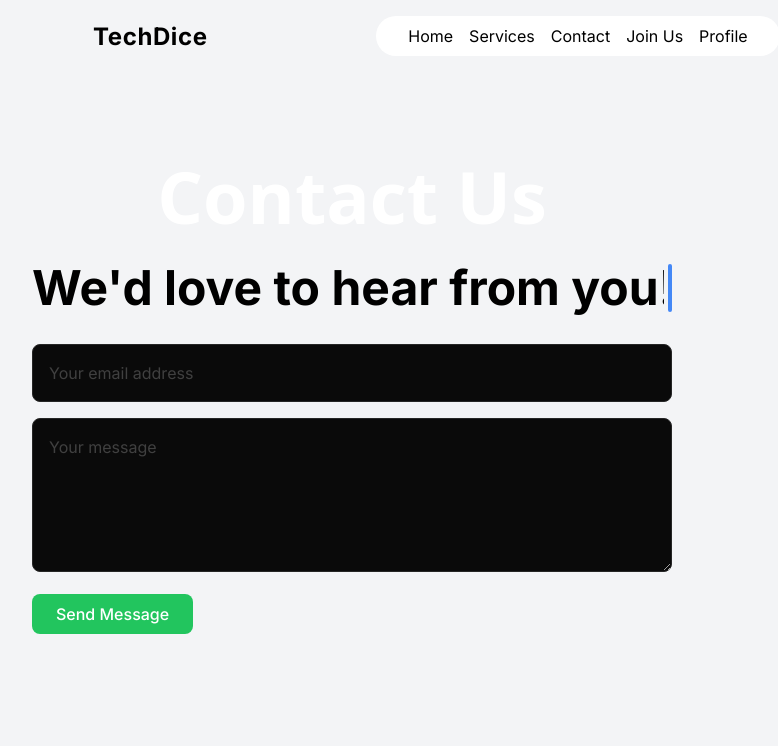
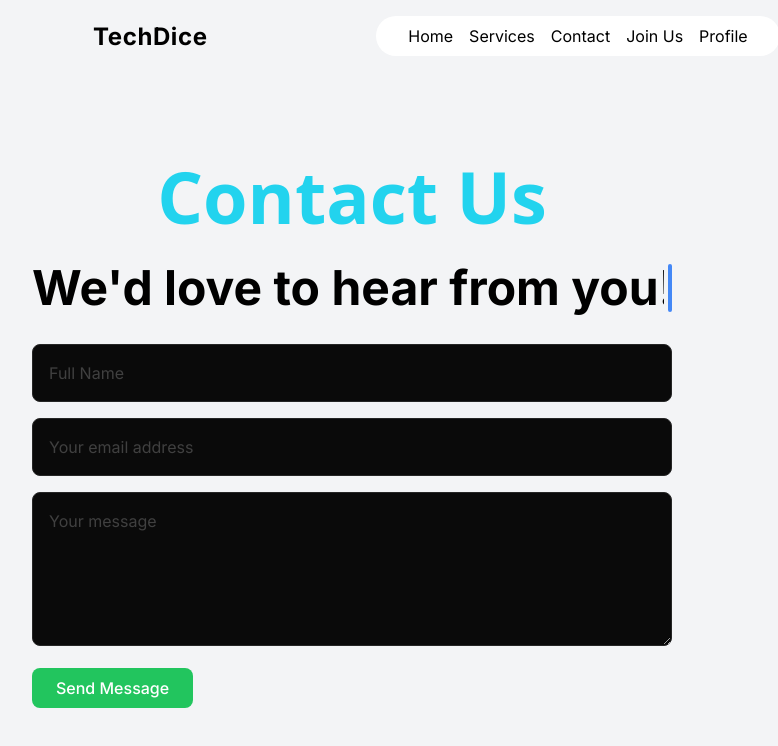
Before and after one commit to ananyajain10/naxrApp, a Next.js app: page /contact in a window 1280 px wide. Shown: the top 746 px of the page, without its empty margins (288-1066 px from the left). Built offline with nearby package versions, Linux system fonts and the light colour scheme.

Commit message:
modify feedback page to have name input and modify UI

```diff
--- a/src/app/contact/page.tsx
+++ b/src/app/contact/page.tsx
@@ -1,6 +1,7 @@
 "use client";
 import { TypewriterEffectSmooth } from "@/components/ui/typewriter-effect";
-
+import { ToastContainer, toast } from 'react-toastify';
+import 'react-toastify/dist/ReactToastify.css';
 import React, { FormEvent, useState } from 'react';
 
 const words = [
@@ -27,24 +28,27 @@ const words = [
 
 
 function ContactUs() {
-  const [email, setEmail] = useState('');
-  const [message, setMessage] = useState('');
+  const [feedBack, setFeedBack] = useState({
+    name: '',
+    email: '',
+    message: ''
+  });
+
 
   const handleSubmit = (event: FormEvent<HTMLFormElement>) => {
     event.preventDefault();
-    setEmail('');
-    setMessage('');
+    toast.success(`FeedBack Submitted Successfully`);
     alert('Message sent! THANK YOU!');
-    console.log('Submitted:', { email, message });
+    console.log('Submitted:', feedBack);
   };
 
   return (
     <div className="min-h-screen bg-gray-100 dark:bg-blue-950 py-12 pt-36 relative">
-
+        <ToastContainer />
       <div className="max-w-2xl mx-auto p-4 relative z-10">
 
         {/* Add relative and z-10 to bring content to the front */}
-        <h1 className="text-lg md:text-7xl text-center font-sans font-bold mb-8 text-white">
+        <h1 className="text-lg md:text-7xl text-center font-sans font-bold mb-8 text-cyan-400">
           Contact Us
         </h1>
 
@@ -52,18 +56,26 @@ function ContactUs() {
 
         <form onSubmit={handleSubmit} className="space-y-4 mt-4">
           <input
+            type="name"
+            value={feedBack.name}
+            onChange={(e) => setFeedBack({...feedBack, name: e.target.value})}
+            placeholder="Full Name"
+            className="rounded-lg border border-neutral-800 focus:ring-2 focus:ring-teal-500 w-full p-4 bg-neutral-950 placeholder:text-neutral-700 text-red-100"
+            required
+          />
+          <input
             type="email"
-            value={email}
-            onChange={(e) => setEmail(e.target.value)}
+            value={feedBack.email}
+            onChange={(e) => setFeedBack({...feedBack, email: e.target.value})}
             placeholder="Your email address"
-            className="rounded-lg border border-neutral-800 focus:ring-2 focus:ring-teal-500 w-full p-4 bg-neutral-950 placeholder:text-neutral-700"
+            className="rounded-lg border border-neutral-800 focus:ring-2 focus:ring-teal-500 w-full p-4 bg-neutral-950 placeholder:text-neutral-700 text-red-100"
             required
           />
           <textarea
-            value={message}
-            onChange={(e) => setMessage(e.target.value)}
+            value={feedBack.message}
+            onChange={(e) => setFeedBack({...feedBack, message: e.target.value})}
             placeholder="Your message"
-            className="rounded-lg border border-neutral-800 focus:ring-2 focus:ring-teal-500 w-full p-4 bg-neutral-950 placeholder:text-neutral-700"
+            className="rounded-lg border border-neutral-800 focus:ring-2 focus:ring-teal-500 w-full p-4 bg-neutral-950 placeholder:text-neutral-700 text-red-100"
             rows={5}
             required
           ></textarea>
```
